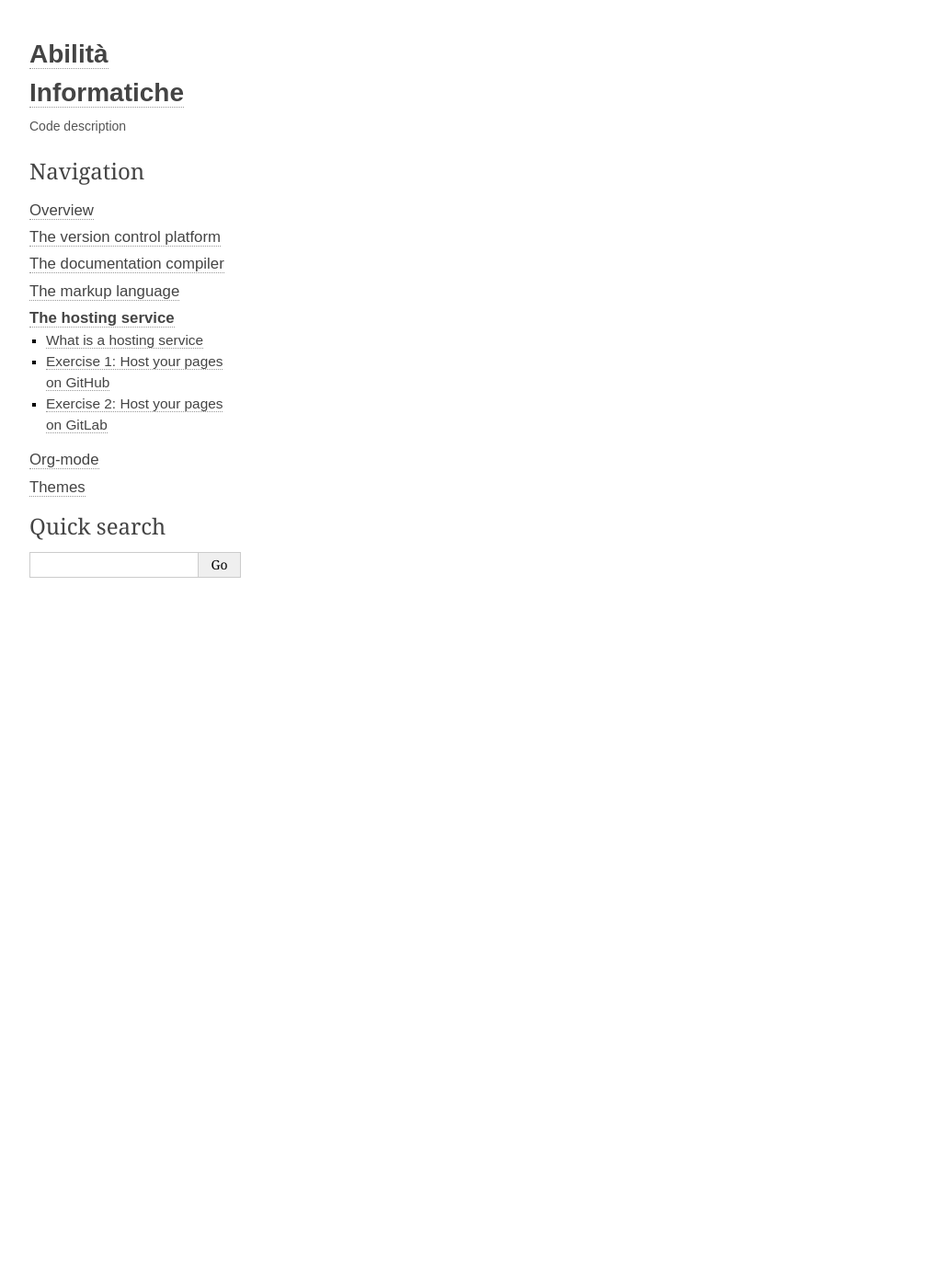
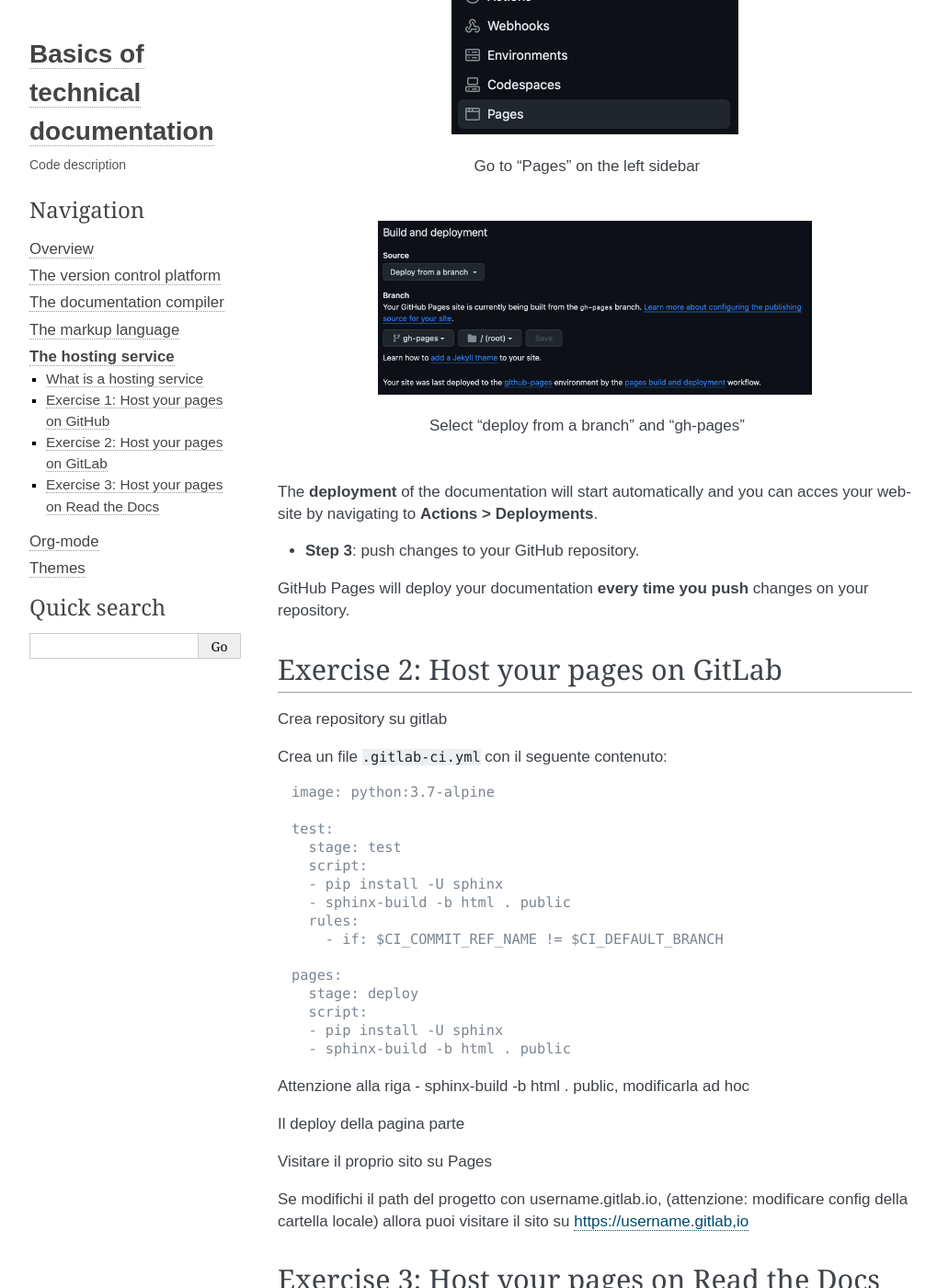
Before and after one commit to lindattt/ainfo-project-v2, a Sphinx documentation site: the page built from source/host.rst, in a window 1280 px wide and 1400 px high, scrolled down 1592 px. Shown: the whole window at 92% size, without its empty margins (118-1137 px from the left). Built offline with Sphinx 7.4.7, drawn with Linux system fonts in a browser that asks for light colours; some of the changed text lies outside the part shown.

Commit message:
add images, edit pages

```diff
--- a/source/conf.py
+++ b/source/conf.py
@@ -17,8 +17,8 @@
 
 # -- Project information -----------------------------------------------------
 
-project = 'Abilità Informatiche'
-html_title = 'Basics of technical documentation writing'
+project = 'Basics of technical documentation'
+html_title = 'Basics of technical documentation'
 copyright = '2023, Linda Tamaro'
 author = 'Linda Tamaro'
 
--- a/source/host.rst
+++ b/source/host.rst
@@ -13,9 +13,178 @@
 
 A **hosting service** is what allows you to host your documentation on a server and let it be accessible publicly.
 
+In this tutorial you will learn how to deploy your documentation in three different platforms: :ref:`GitHub <github>`, :ref:`GitLab <gitlab>` and :ref:`Read the Docs <readthedocs>`.
+
+.. _github:
+
 Exercise 1: Host your pages on GitHub
 ---------------------------------------
 
+*   **Step 1**: create a ``documentation.yml`` file.
+
+Add the path ``.github/workflows`` to your project and create a file named ``documentation.yml`` inside, with the following content:
+
+.. code-block::
+
+	name: documentation
+
+	on: [push, pull_request, workflow_dispatch]
+
+	permissions:
+	  contents: write
+
+	jobs:
+	  docs:
+	    runs-on: ubuntu-latest
+	    steps:
+	      - uses: actions/checkout@v3
+	      - uses: actions/setup-python@v3
+	      - name: Install dependencies
+	        run: |
+	          pip install sphinx sphinx_rtd_theme myst_parser
+	      - name: Sphinx build
+	        run: |
+	          sphinx-build source build
+	      - name: Deploy to GitHub Pages
+	        uses: peaceiris/actions-gh-pages@v3
+	        if: ${{ github.event_name == 'push' && github.ref == 'refs/heads/main' }}
+	        with:
+	          publish_branch: gh-pages
+	          github_token: ${{ secrets.GITHUB_TOKEN }}
+	          publish_dir: build/
+	          force_orphan: true
+
+
+The important line is the one that contains the ``sphinx-build`` instruction. The syntax of this instruction is
+
+.. code-block:: bash
+
+	sphinx-build <sourcedir> <outputdir>
+
+and in our example the source directory is called ``source`` while the output directory is called ``build``. The names of the source and output directory may be different, so make sure that the file contains the correct references to these directories.
+
+
+*	**Step 2**: configure GitHub Pages.
+
+Once you add this file to your project repository and push it on GitHub, a **new branch** called ``gh-pages`` will be created.
+
+On GitHub, you then have to go to **Settings > Pages**, select **"deploy from a branch"** under the section **"Build and deployment"**, select the branch ``gh-pages`` and save changes.
+
+.. figure:: ./settings.png
+
+   Go to "Settings" on the upper toolbar
+
+
+.. figure:: ./pages.png
+   :scale: 50
+
+   Go to "Pages" on the left sidebar
+
+
+.. figure:: ./deploy-branch.png
+
+   Select "deploy from a branch" and "gh-pages"
+
+
+The **deployment** of the documentation will start automatically and you can acces your website by navigating to **Actions > Deployments**.
+
+
+*	**Step 3**: push changes to your GitHub repository.
+
+GitHub Pages will deploy your documentation **every time you push** changes on your repository.
+
+
+.. _gitlab:
 
 Exercise 2: Host your pages on GitLab
 ---------------------------------------
+
+Crea repository su gitlab
+
+Crea un file ``.gitlab-ci.yml`` con il seguente contenuto:
+
+.. code-block::
+
+	image: python:3.7-alpine
+
+	test:
+	  stage: test
+	  script:
+	  - pip install -U sphinx
+	  - sphinx-build -b html . public
+	  rules:
+	    - if: $CI_COMMIT_REF_NAME != $CI_DEFAULT_BRANCH
+
+	pages:
+	  stage: deploy
+	  script:
+	  - pip install -U sphinx
+	  - sphinx-build -b html . public
+	  artifacts:
+	    paths:
+	    - public
+	  rules:
+	    - if: $CI_COMMIT_REF_NAME == $CI_DEFAULT_BRANCH
+
+Attenzione alla riga - sphinx-build -b html . public, modificarla ad hoc
+
+Il deploy della pagina parte
+
+Visitare il proprio sito su Pages
+
+Se modifichi il path del progetto con username.gitlab.io, (attenzione: modificare config della cartella locale) allora puoi visitare il sito su https://username.gitlab,io
+
+
+.. _readthedocs:
+
+Exercise 3: Host your pages on Read the Docs
+--------------------------------------------
+
+*   **Step 1**: sign up on Read the Docs with GitHub.
+
+Sign up on `Read the Docs <https://readthedocs.com>`_  with your **GitHub** account. Read the docs will now have acces to your repositories on GitHub.
+
+*   **Step 2**: add a configuration file.
+
+Add a ``.readthedocs.yaml`` file in your project's repository with the following content:
+
+.. code-block::
+
+	# .readthedocs.yaml
+	# Read the Docs configuration file
+	# See https://docs.readthedocs.io/en/stable/config-file/v2.html for details
+
+	# Required
+	version: 2
+
+	# Set the OS, Python version and other tools you might need
+	build:
+	  os: ubuntu-22.04
+	  tools:
+	    python: "3.12"
+	    # You can also specify other tool versions:
+	    # nodejs: "19"
+	    # rust: "1.64"
+	    # golang: "1.19"
+
+	# Build documentation in the "docs/" directory with Sphinx
+	sphinx:
+	  configuration: source/conf.py
+
+	# Optionally build your docs in additional formats such as PDF and ePub
+	# formats:
+	#    - pdf
+	#    - epub
+
+	# Optional but recommended, declare the Python requirements required
+	# to build your documentation
+	# See https://docs.readthedocs.io/en/stable/guides/reproducible-builds.html
+	# python:
+	#    install:
+	#    - requirements: docs/requirements.txt
+
+Notice that Read the Docs wants to know the path to the ``conf.py`` document: make sure the path to this file is correct.
+
+*	**Step 3**: push changes to your GitHub repository.
+
+**Read the Docs** will deploy your documentation **every time you push** changes on your GitHub repository.
```
Also changed, not shown: source/index.rst (+6 -6 lines), source/sphinx.rst (+2 -6 lines), source/deploy-branch.png (added), source/pages.png (added), source/settings.png (added).
